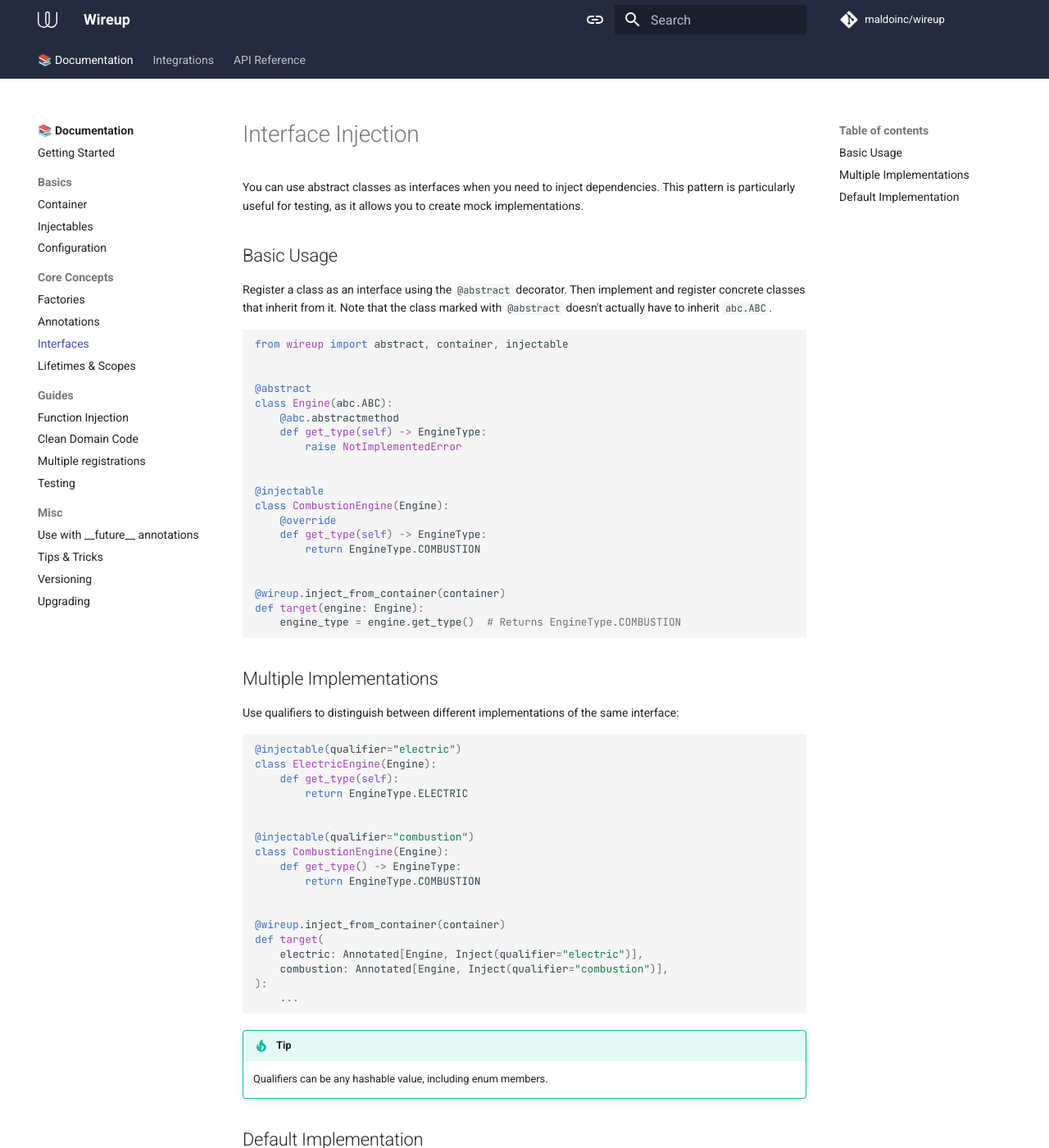
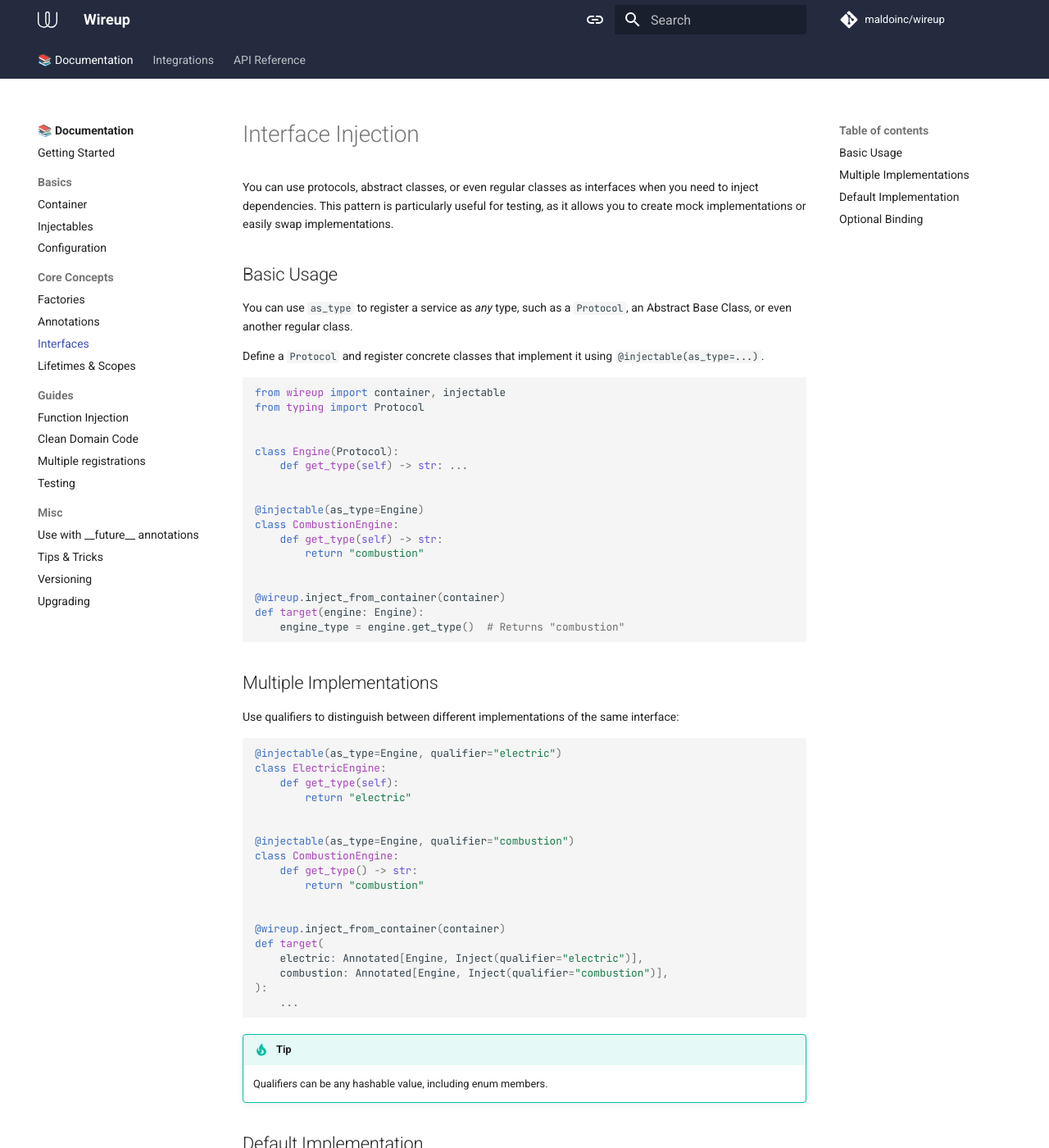
Before and after one commit to maldoinc/wireup, an MkDocs documentation site: the page built from docs/pages/interfaces.md, in a window 1280 px wide and 1400 px high. Shown: the whole window at 82% size. Built offline with MkDocs 1.6.1 and Material for MkDocs 9.7.7, drawn with Linux system fonts in a browser that asks for light colours; comment, search, counter and statistics services are not loaded; the version menu is left out; some of the changed text lies outside the part shown.

Commit message:
Add support for protocols (#97)
* Initial support for protocols via binds

* binds -> as_type; Replace registration instead of aliasing

* Add as_type tests

* Fix import

* Handle optional factories

* Update tests

* Rm @abstract from docs

````diff
--- a/docs/pages/interfaces.md
+++ b/docs/pages/interfaces.md
@@ -1,33 +1,31 @@
 # Interface Injection
 
-You can use abstract classes as interfaces when you need to inject dependencies. This pattern is particularly useful for testing, as it allows you to create mock implementations.
+You can use protocols, abstract classes, or even regular classes as interfaces when you need to inject dependencies. This pattern is particularly useful for testing, as it allows you to create mock implementations or easily swap implementations.
 
 ## Basic Usage
 
-Register a class as an interface using the `@abstract` decorator. Then implement and register concrete classes that inherit from it. Note that the class marked with `@abstract` doesn't actually have to inherit
-`abc.ABC`.
+You can use `as_type` to register a service as *any* type, such as a `Protocol`, an Abstract Base Class, or even another regular class.
+
+Define a `Protocol` and register concrete classes that implement it using `@injectable(as_type=...)`.
 
 ```python
-from wireup import abstract, container, injectable
+from wireup import container, injectable
+from typing import Protocol
 
 
-@abstract
-class Engine(abc.ABC):
-    @abc.abstractmethod
-    def get_type(self) -> EngineType:
-        raise NotImplementedError
+class Engine(Protocol):
+    def get_type(self) -> str: ...
 
 
-@injectable
-class CombustionEngine(Engine):
-    @override
-    def get_type(self) -> EngineType:
-        return EngineType.COMBUSTION
+@injectable(as_type=Engine)
+class CombustionEngine:
+    def get_type(self) -> str:
+        return "combustion"
 
 
 @wireup.inject_from_container(container)
 def target(engine: Engine):
-    engine_type = engine.get_type()  # Returns EngineType.COMBUSTION
+    engine_type = engine.get_type()  # Returns "combustion"
 ```
 
 ## Multiple Implementations
@@ -35,16 +33,16 @@ def target(engine: Engine):
 Use qualifiers to distinguish between different implementations of the same interface:
 
 ```python
-@injectable(qualifier="electric")
-class ElectricEngine(Engine):
+@injectable(as_type=Engine, qualifier="electric")
+class ElectricEngine:
     def get_type(self):
-        return EngineType.ELECTRIC
+        return "electric"
 
 
-@injectable(qualifier="combustion")
-class CombustionEngine(Engine):
-    def get_type() -> EngineType:
-        return EngineType.COMBUSTION
+@injectable(as_type=Engine, qualifier="combustion")
+class CombustionEngine:
+    def get_type() -> str:
+        return "combustion"
 
 
 @wireup.inject_from_container(container)
@@ -63,13 +61,25 @@ def target(
 To set a default implementation, register one class without a qualifier:
 
 ```python
-@injectable  # Default implementation
-class ElectricEngine(Engine):
+@injectable(as_type=Engine)  # Default implementation
+class ElectricEngine:
     pass
 
-@injectable(qualifier="combustion")
-class CombustionEngine(Engine):
+@injectable(as_type=Engine, qualifier="combustion")
+class CombustionEngine:
     pass
 ```
 
 When injecting `Engine` without a qualifier, the container will use the default implementation (`ElectricEngine` in this example). Use qualifiers to access other implementations.
+
+## Optional Binding
+
+When using factory functions that return an optional type (e.g. `T | None`), `as_type` will automatically be registered as optional as well.
+
+```python
+@injectable(as_type=Engine)
+def make_engine() -> CombustionEngine | None:
+    # ...
+```
+
+This acts as if the factory was registered with `as_type=Engine | None`, allowing you to inject `Engine | None` or `Optional[Engine]`.
````
Also changed, not shown: docs/pages/container.md (+1 -1 lines), docs/pages/getting_started.md (+1 -1 lines), docs/pages/index.md (+25 -19 lines), docs/pages/upgrading.md (+17 -1 lines), readme.md, 3 other files.
